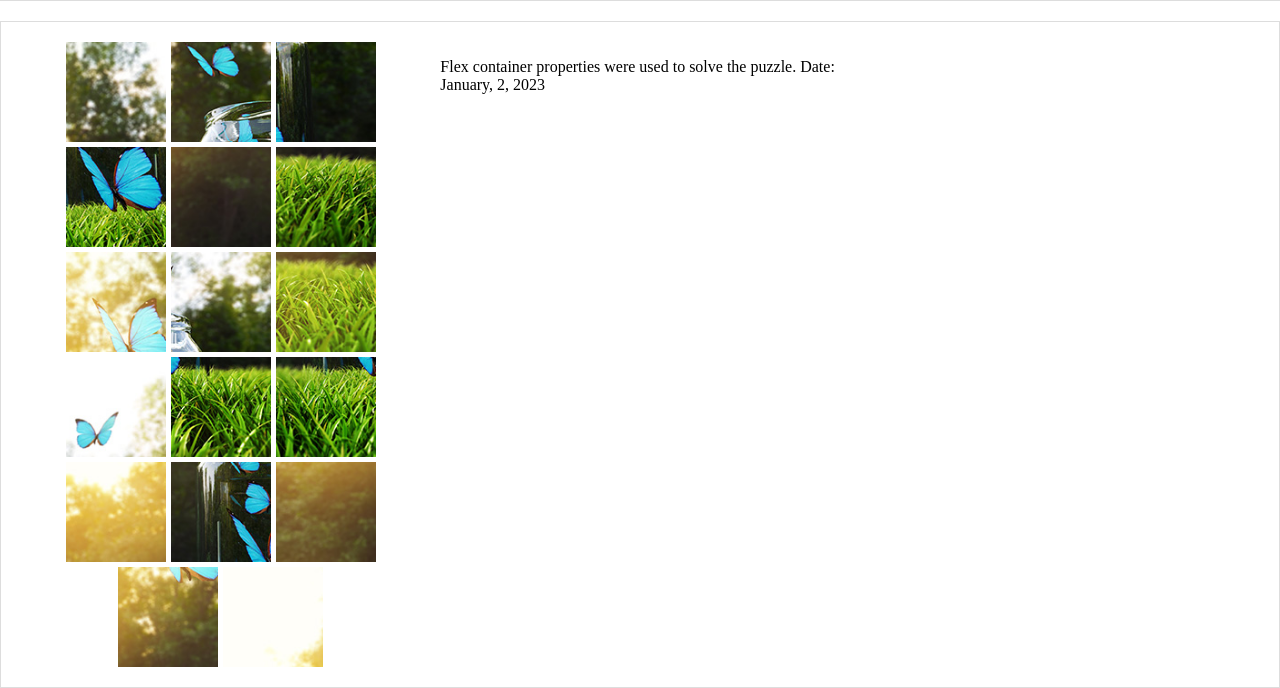
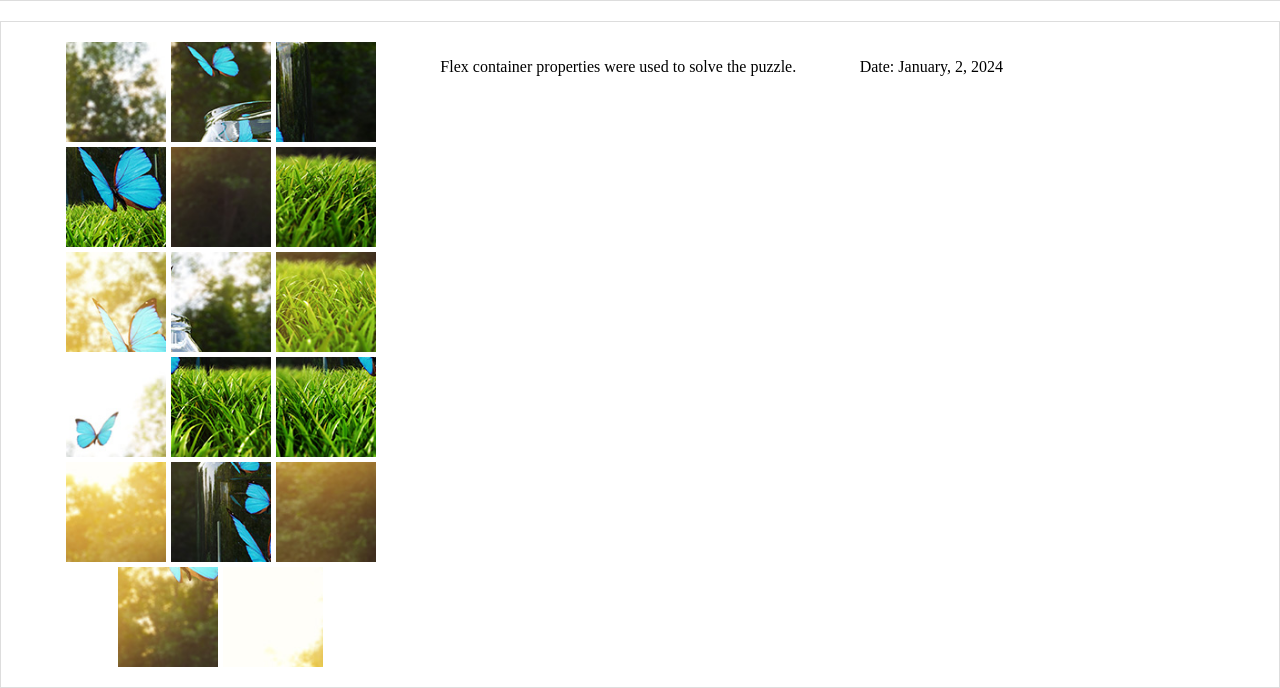
Before and after one commit to NatFer33/Butterflies, a plain HTML site: page index.html in a window 1280 px wide. Shown: the part 155-843 px from the top of the page. Drawn offline with Linux system fonts and the light colour scheme.

Commit message:
Update index.html

```diff
--- a/index.html
+++ b/index.html
@@ -85,7 +85,11 @@
         </div>
 
         <p>Flex container properties were used to solve the puzzle.
-        Date: January, 2, 2023 </p>
+        </p>
+        <p>  Date: January, 2, 2024 </p>
+
+
+
     </main>
 
 
```
